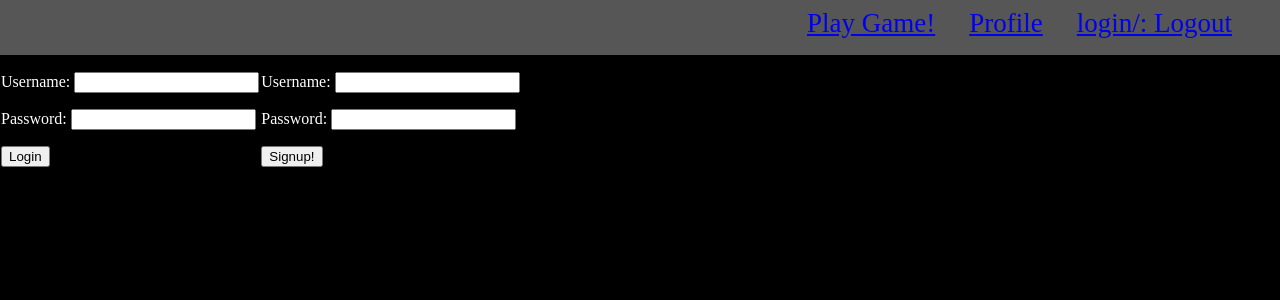
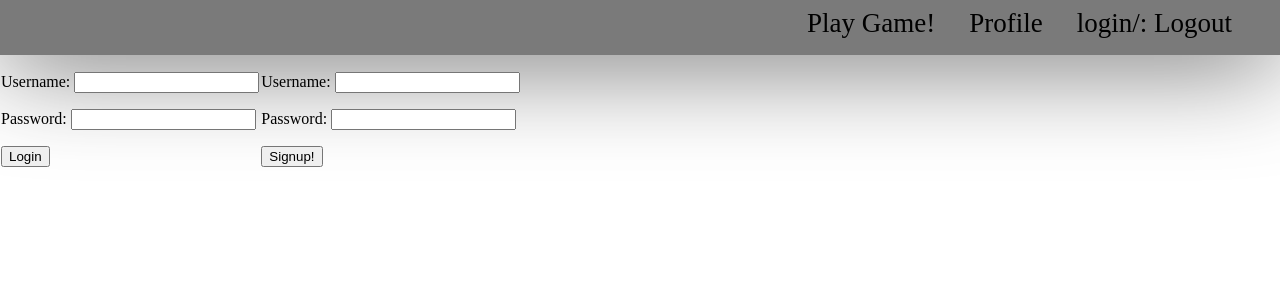
Before and after one commit to lilynoord/Capstone-Project-1, a Flask app: page /login in a window 1280 px wide. Shown: the top 300 px of the page. Run offline with Flask 3, Linux system fonts and the light colour scheme.

Commit message:
Minor style changes

```diff
--- a/static/styles/style.css
+++ b/static/styles/style.css
@@ -1,6 +1,16 @@
 .green {
 	filter: sepia(100%) saturate(300%) brightness(100%) hue-rotate(90deg);
 	border-width: 3px;
+}
+
+.login_page_td {
+}
+
+.login_page_form input {
+}
+
+.login_page_form {
+	color: #000000;
 }
 
 .red {
@@ -20,7 +30,7 @@ table {
 }
 
 body {
-	background-color: rgb(0, 0, 0);
+	background-color: rgb(255, 255, 255);
 	color: white;
 	margin: 0;
 }
@@ -28,8 +38,10 @@ body {
 .nav-link {
 	font-size: 27px;
 	margin-right: 30px;
-	text-decoration: underline;
+	text-decoration: none;
+	color: #000000;
 }
+
 
 .nav-right {
 	text-align: right;
@@ -40,7 +52,11 @@ body {
 }
 
 .navbar {
-	background-color: rgba(255, 255, 255, 0.336);
+	background-color: rgba(0, 0, 0, 0.520);
 	font-weight: normal;
 	margin-top: 0;
+	/*+box-shadow: 0 0 105px rgba(0, 0, 0, 0.743);*/
+	-moz-box-shadow: 0 0 105px rgba(0, 0, 0, 0.743);
+	-webkit-box-shadow: 0 0 105px rgba(0, 0, 0, 0.743);
+	box-shadow: 0 0 105px rgba(0, 0, 0, 0.743);
 }
--- a/templates/login.html
+++ b/templates/login.html
@@ -2,21 +2,21 @@
 
 {%block body %}
 
-<table>
-    <tbody>
-        <tr>
-            <td>
-                <form action="/login/submit/login" method="post" name="login-form">
-                    <p>Username: <input name="username"></p>
-                    <p>Password: <input name="password"></p>
-                    <input type="submit" value="Login">
+<table class="login_page_table">
+    <tbody class="login_page_tbody">
+        <tr class="login_page_tr">
+            <td class="login_page_td">
+                <form class="login_page_form login_form" action="/login/submit/login" method="post" name="login-form">
+                    <p class="login_form">Username: <input class="login_form" name="username"></p>
+                    <p class="login_form">Password: <input class="login_form" name="password"></p>
+                    <input class="login_form" type="submit" value="Login">
                 </form>
             </td>
-            <td>
-                <form action="/login/submit/signup" method="post" name="login-form">
-                    <p>Username: <input name="username"></p>
-                    <p>Password: <input name="password"></p>
-                    <input type="submit" value="Signup!">
+            <td class="login_page_td">
+                <form class="login_page_form signup_form" action="/login/submit/signup" method="post" name="login-form">
+                    <p class="signup_form">Username: <input class="signup_form" name="username"></p>
+                    <p class="signup_form">Password: <input class="signup_form" name="password"></p>
+                    <input class="signup_form" type="submit" value="Signup!">
                 </form>
             </td>
         </tr>
```
Also changed, not shown: templates/gameboard.html (+4 -4 lines).
